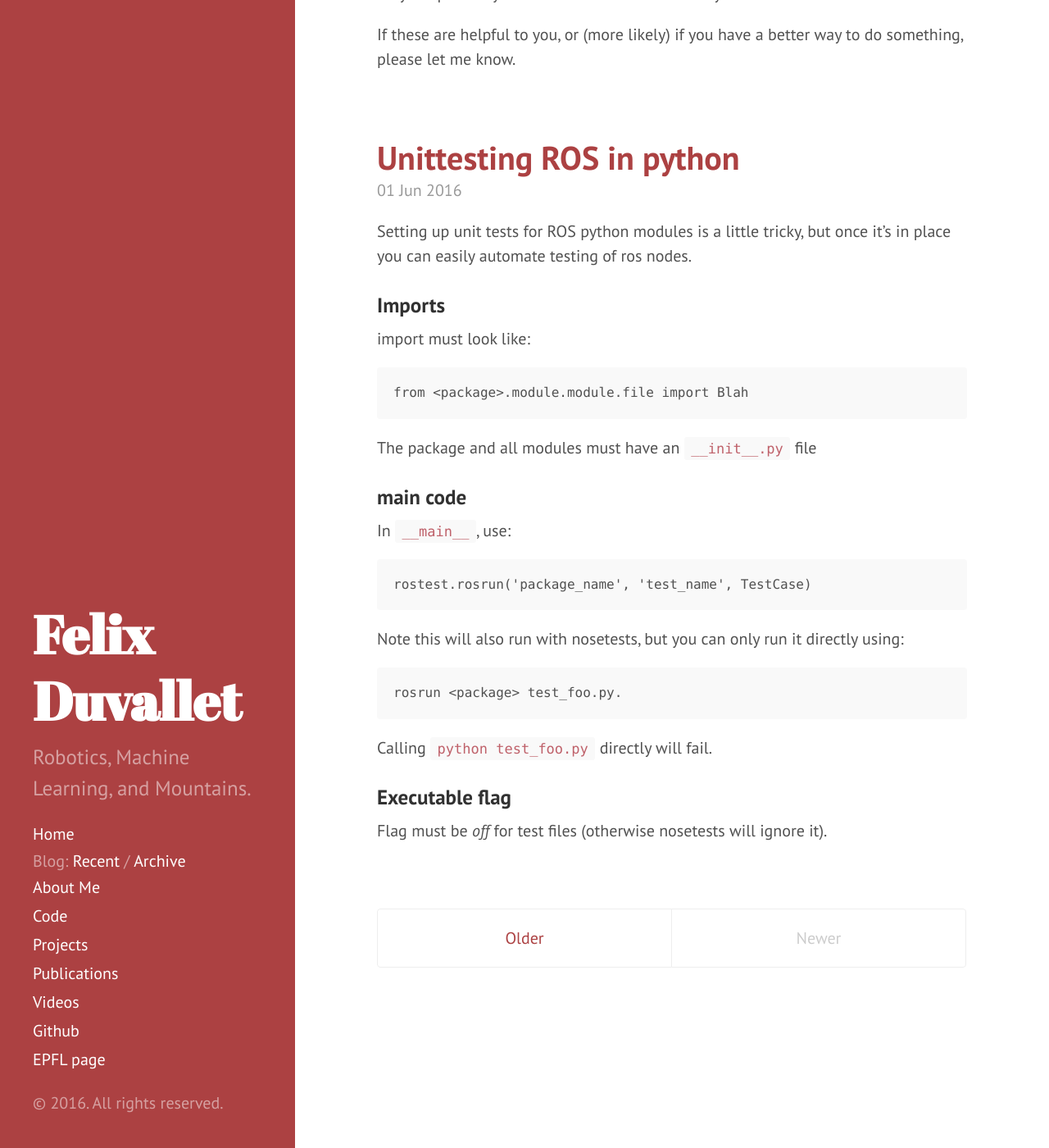
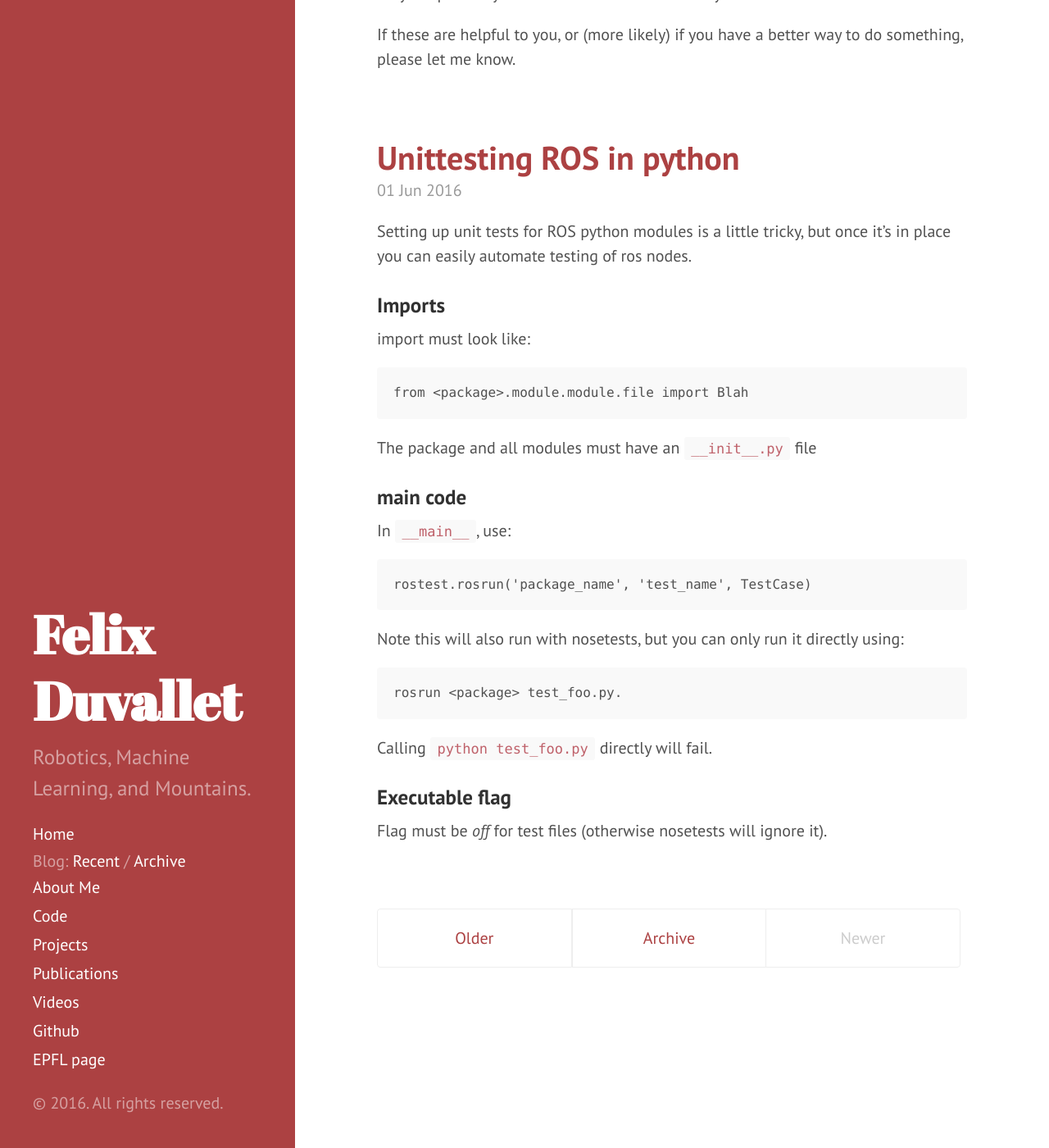
Before and after one commit to felixduvallet/felixduvallet.github.io, a Jekyll site: the page built from blog/index.html, in a window 1280 px wide and 1400 px high, scrolled down 1290 px. Shown: the whole window at 82% size. Built offline with Jekyll 4.4.1, drawn with Linux system fonts in a browser that asks for light colours; the list of posts is cut into pages by our own code.

Commit message:
Adds 'archive' between prev/next.

```diff
--- a/blog/index.html
+++ b/blog/index.html
@@ -31,6 +31,7 @@ Put links to the previous & next pages after the content.
   {% else %}
     <span class="pagination-item older">Older</span>
   {% endif %}
+  <a class="pagination-item archive" href="{{ site.baseurl }}blog/archive">Archive</a>
   {% if paginator.previous_page %}
     {% if paginator.page == 2 %}
       <a class="pagination-item newer" href="{{ site.baseurl }}blog">Newer</a>
--- a/public/css/poole.css
+++ b/public/css/poole.css
@@ -418,7 +418,7 @@ a.pagination-item:hover {
   }
   .pagination-item {
     float: left;
-    width: 50%;
+    width: 33%;
   }
   .pagination-item:first-child {
     margin-bottom: 0;
```
